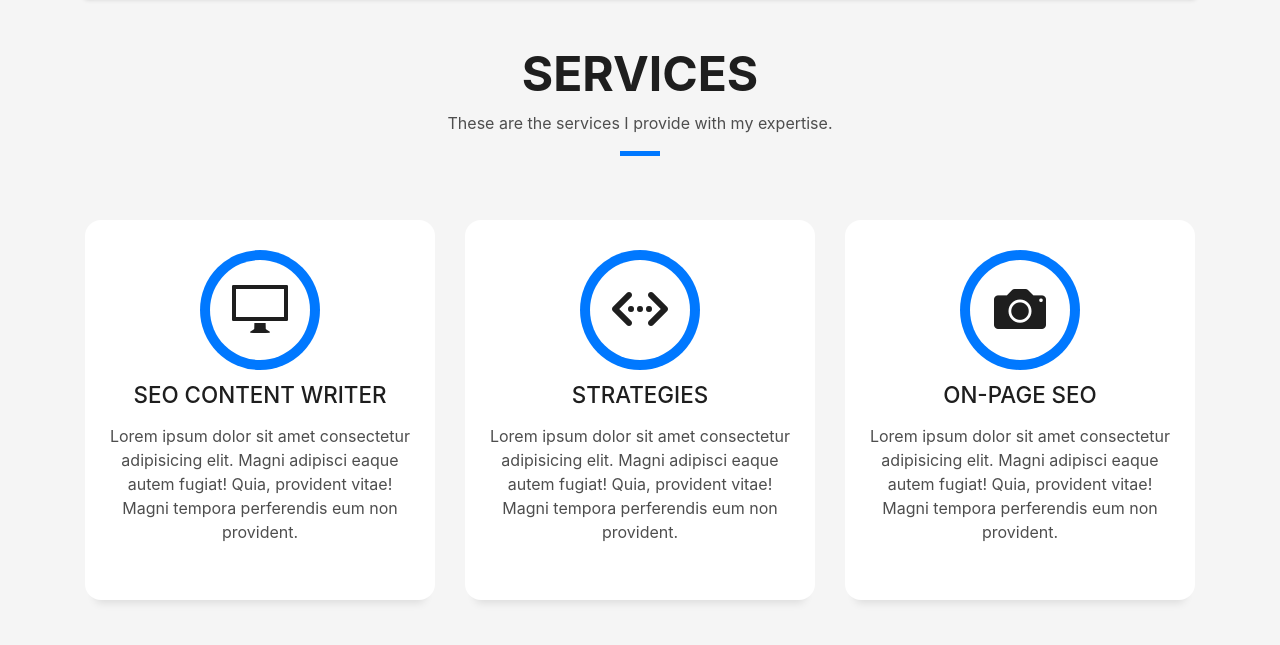
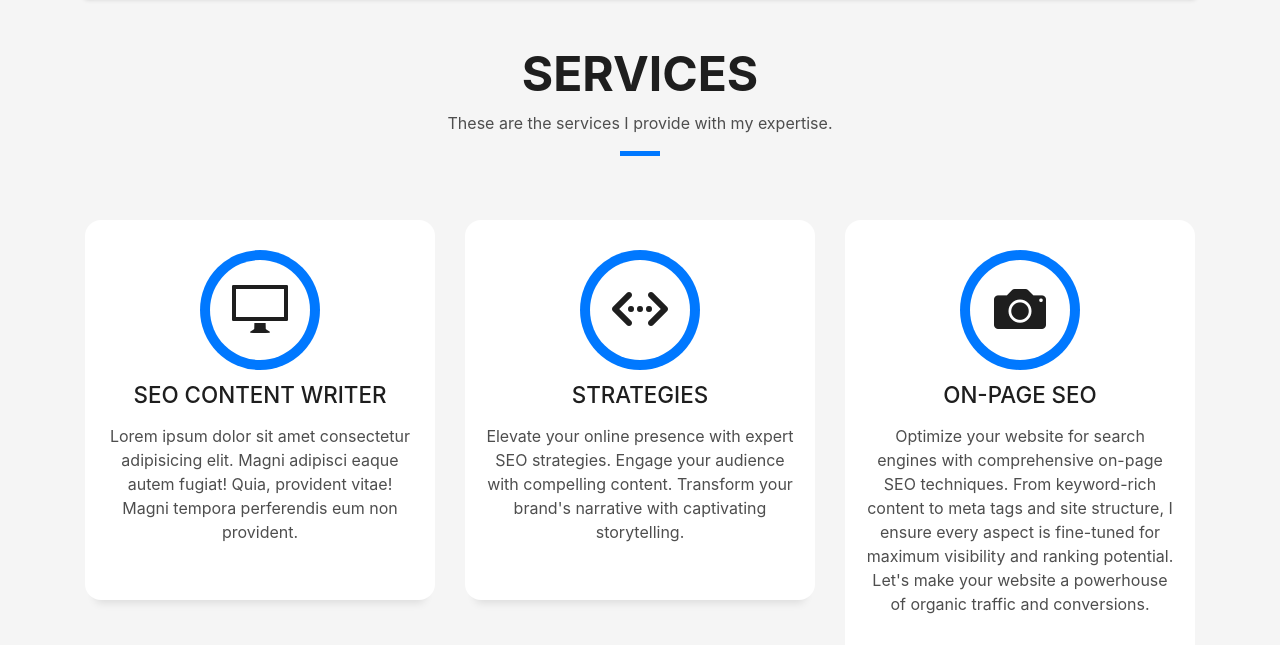
Before and after one commit to Ritika-Thapa/Test, a plain HTML site: page index.html in a window 1280 px wide. Shown: the part 2029-2674 px from the top of the page. Drawn offline with Linux system fonts and the light colour scheme; files whose address does not match are found by name.

Commit message:
Updating Services provided

```diff
--- a/index.html
+++ b/index.html
@@ -202,9 +202,7 @@ I'm Ritika Thapa, a 22-year-old student currently pursuing a degree in Computer
             <div class="service-content">
               <h2 class="s-title">strategies</h2>
               <p class="s-description text-center">
-                Lorem ipsum dolor sit amet consectetur adipisicing elit. Magni adipisci eaque autem fugiat! Quia,
-                provident vitae! Magni
-                tempora perferendis eum non provident.
+                Elevate your online presence with expert SEO strategies. Engage your audience with compelling content. Transform your brand's narrative with captivating storytelling.
               </p>
             </div>
           </div>
@@ -217,9 +215,7 @@ I'm Ritika Thapa, a 22-year-old student currently pursuing a degree in Computer
             <div class="service-content">
               <h2 class="s-title">On-page SEO</h2>
               <p class="s-description text-center">
-                Lorem ipsum dolor sit amet consectetur adipisicing elit. Magni adipisci eaque autem fugiat! Quia,
-                provident vitae! Magni
-                tempora perferendis eum non provident.
+                Optimize your website for search engines with comprehensive on-page SEO techniques. From keyword-rich content to meta tags and site structure, I ensure every aspect is fine-tuned for maximum visibility and ranking potential. Let's make your website a powerhouse of organic traffic and conversions.
               </p>
             </div>
           </div>
@@ -232,9 +228,7 @@ I'm Ritika Thapa, a 22-year-old student currently pursuing a degree in Computer
             <div class="service-content">
               <h2 class="s-title">Off page SEO</h2>
               <p class="s-description text-center">
-                Lorem ipsum dolor sit amet consectetur adipisicing elit. Magni adipisci eaque autem fugiat! Quia,
-                provident vitae! Magni
-                tempora perferendis eum non provident.
+                Expand your online reach and authority with strategic off-page SEO tactics. Through targeted link building, social media engagement, and brand mentions, I enhance your website's credibility and visibility across the web.
               </p>
             </div>
           </div>
@@ -247,9 +241,7 @@ I'm Ritika Thapa, a 22-year-old student currently pursuing a degree in Computer
             <div class="service-content">
               <h2 class="s-title">Analysis</h2>
               <p class="s-description text-center">
-                Lorem ipsum dolor sit amet consectetur adipisicing elit. Magni adipisci eaque autem fugiat! Quia,
-                provident vitae! Magni
-                tempora perferendis eum non provident.
+                Harness the power of data with in-depth SEO analysis. By examining key metrics such as traffic sources, keyword performance, and user behavior, I provide actionable insights to optimize your website for better search engine rankings and user experience.
               </p>
             </div>
           </div>
@@ -262,9 +254,7 @@ I'm Ritika Thapa, a 22-year-old student currently pursuing a degree in Computer
             <div class="service-content">
               <h2 class="s-title">Digital Marketing Services</h2>
               <p class="s-description text-center">
-                Lorem ipsum dolor sit amet consectetur adipisicing elit. Magni adipisci eaque autem fugiat! Quia,
-                provident vitae! Magni
-                tempora perferendis eum non provident.
+                Boost your online presence with our digital marketing services. From SEO to social media, we have you covered. Let's grow your brand together.
               </p>
             </div>
           </div>
```
